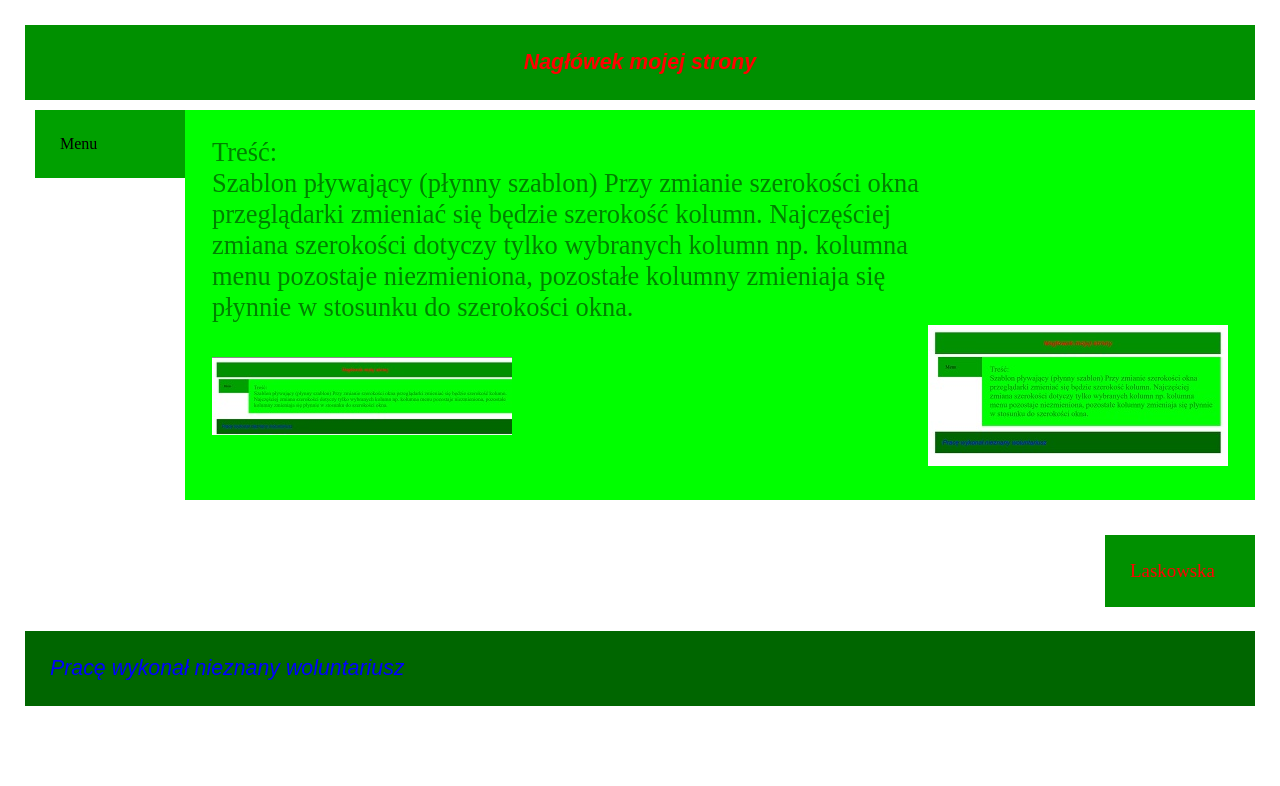
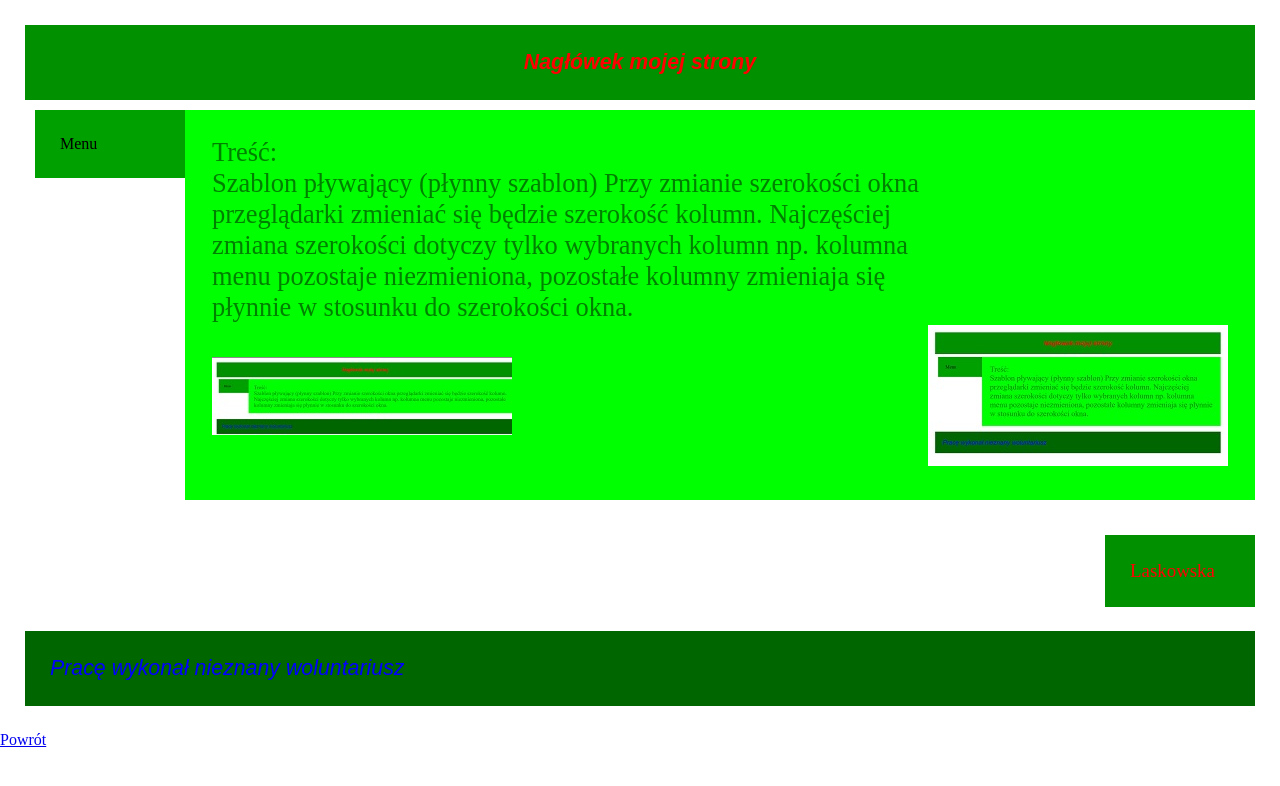
Before and after one commit to lisek05/lisek05.github.io, a plain HTML site: page lask_z90.html in a window 1280 px wide. Drawn offline with Linux system fonts and the light colour scheme.

Commit message:
Update lask_z90.html

```diff
--- a/lask_z90.html
+++ b/lask_z90.html
@@ -82,6 +82,7 @@
 <div class="kolumny" id="menu_prawe_laskowska"><p>Laskowska</p></div>
  <div id="stopka">Pracę wykonał nieznany woluntariusz</div>
  </div>
+ <a href="index.html" target="strony">Powrót</a><br>
 </body>
 </html>
 <!-- Oliwia Laskowska -->
```
